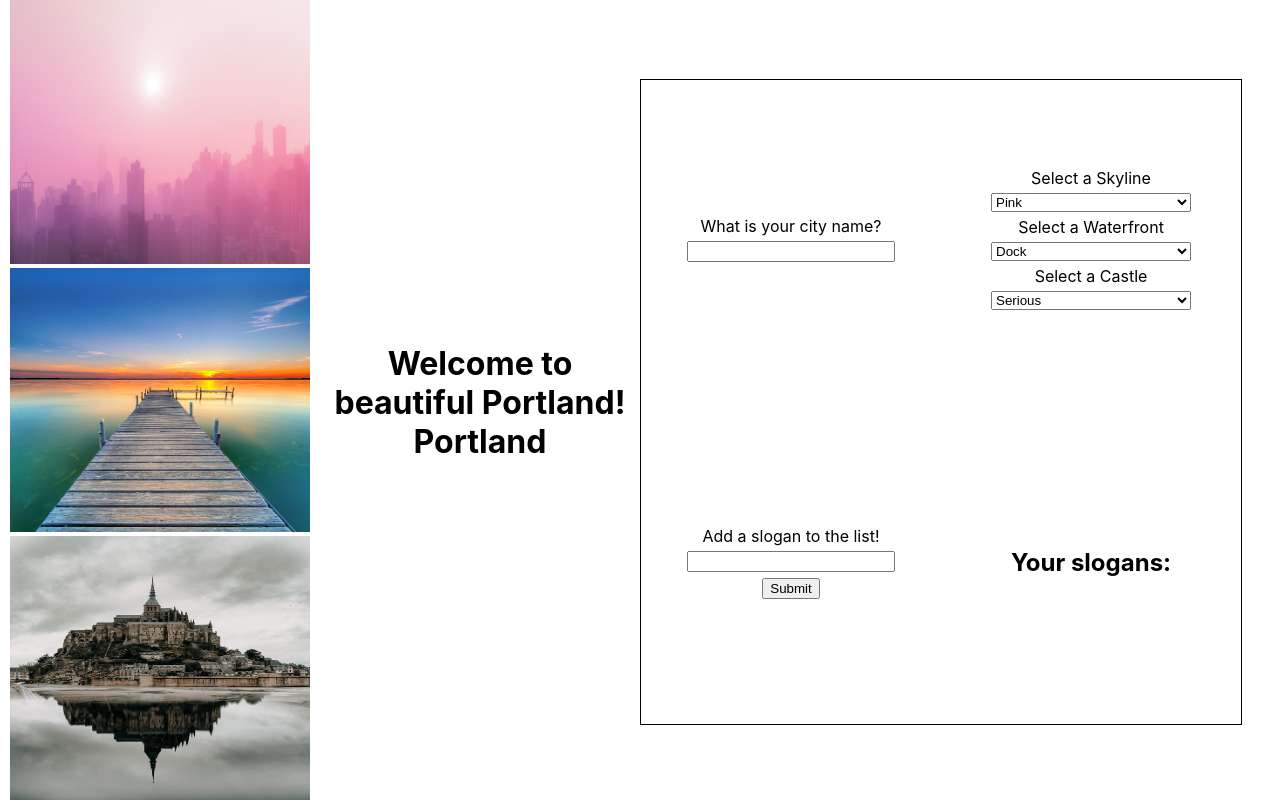
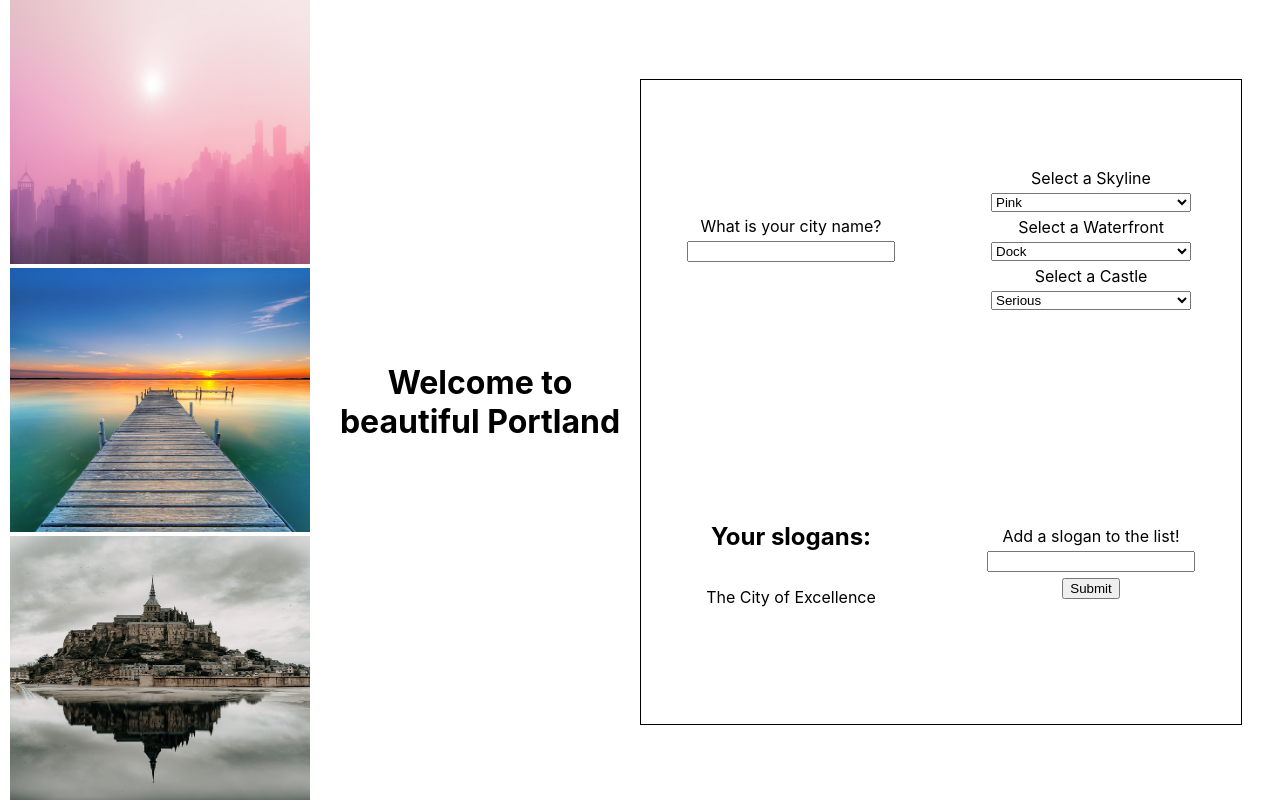
Before and after one commit to PCN23/CityPostcardBuilder-HalfBakedReact3, a React (Create React App) app: page / in a window 1280 px wide. Built offline with nearby package versions, Linux system fonts and the light colour scheme.

Commit message:
finished

```diff
--- a/src/App.js
+++ b/src/App.js
@@ -14,6 +14,8 @@ function App() {
   const [castleId, setCastleId] = useState('1');
   const [cityName, setCityName] = useState('Portland');
   const [sloganList, setSloganList] = useState(['The City of Excellence']);
+  console.log(sloganList);
+
 
   return (
     <div className="App">
@@ -22,20 +24,20 @@ function App() {
         castleId={castleId}
       />
       <h1>
-        Welcome to beautiful Portland! {cityName}
+        Welcome to beautiful {cityName}
       </h1>
       <div className='bottom'>
         <CityNameInput setCityName={setCityName}/>
         {/* here, the CityNameInput component takes in the setCityName state handler function */}
         <section className='dropdowns'>
           <div>
-            <SkylineDropdown setSkyLineId={setSkyLineId} />
-            <WaterfrontDropdown setWaterFrontId={setWaterFrontId} />
-            <CastleDropdown setCastleId={setCastleId} />
+            <SkylineDropdown setSkyline={setSkyLineId} />
+            <WaterfrontDropdown setWaterfrontDropdown={setWaterFrontId} />
+            <CastleDropdown setCastle={setCastleId} />
           </div>
         </section>
-        <SloganForm setSloganList={setSloganList}/>
-        <SloganList sloganList />
+        <SloganList setSloganList={setSloganList} slogans={sloganList}/>
+        <SloganForm setSloganList={setSloganList} slogans={sloganList}/>
         {/* here, the SloganForm component takes in the setSlogans state handler function and the slogans array that live in state */}
         {/* here, the SloganList component takes the array of slogans that lives in state */}
 
--- a/src/Slogan.js
+++ b/src/Slogan.js
@@ -1,9 +1,12 @@
 import React from 'react';
 
-export default function Slogan(props) {
+export default function Slogan({ slogan }) {
   return (
     <div className='slogan'>
-      {/* this component takes in a slogan as a prop. Render it out here however you like */}
+      <p>{slogan}</p>
     </div>
   );
 }
+
+
+{/* this component takes in a slogan as a prop. Render it out here however you like */}
--- a/src/SloganForm.js
+++ b/src/SloganForm.js
@@ -1,26 +1,33 @@
-export default function SloganForm(props) {
-  // React forms are a pain!
-  // Track the sloganInput form state with a useState hook
+
+import { useState } from 'react';
+
+export default function SloganForm({ slogans, setSloganList }) {
+  const [sloganInput, setSloganInput] = useState('');
 
   function handleSubmit(e) {
     e.preventDefault();
-
-    // This component takes in a prop called setSlogans, which is a function that takes in an array of slogans.
-    // Also, this component also takes in a prop called slogans, which is an arry of strings. //// On submit call the setSlogans state with a new array that is a copy of the old array with the new slogan immutably added to the end
-
-    // set the sloganInput form state to an empty string to reset the form
+    setSloganList([...slogans, sloganInput]);
+    setSloganInput('');
   }
 
   return (
     <section>
-      {/* on submit, call the handleSubmit function, defined above */}
-      <form>
+      <form onSubmit={handleSubmit}>
         Add a slogan to the list!
-        {/* on change, set the sloganInput in state to be the input value */}
-        {/* also, weirdly, set the value of this input to the sloganInput tracked in state to make this a 'controlled' form input */}
-        <input />
+        <input value={sloganInput} onChange={e => setSloganInput(e.target.value)}/>
         <button>Submit</button>
       </form>
     </section>
   );
 }
+// Track the sloganInput form state with a useState hook
+
+{/* on change, set the sloganInput in state to be the input value */}
+{/* also, weirdly, set the value of this input to the sloganInput tracked in state to make this a 'controlled' form input */}
+
+// Also, this component also takes in a prop called slogans, which is an array of strings. //// On submit call the setSlogans state with a new array that is a copy of the old array with the new slogan immutably added to the end
+// set the sloganInput form state to an empty string to reset the form
+// React forms are a pain!
+// This component takes in a prop called setSlogans, which is a function that takes in an array of slogans.
+
+{/* on submit, call the handleSubmit function, defined above */}
--- a/src/SloganList.js
+++ b/src/SloganList.js
@@ -1,11 +1,13 @@
 import React from 'react';
+import Slogan from './Slogan.js';
 
 export default function SloganList({ slogans }) {
   return (
     <section>
       <h2>Your slogans:</h2>
       {
-        // slogans.map((slogan, i) => <li key={slogan + 1}>{slogan}</li>)
+        slogans.map((slogan, i) => <Slogan slogan={slogan}
+          key={slogan + i}/>)
       }
     </section>
   );
```
